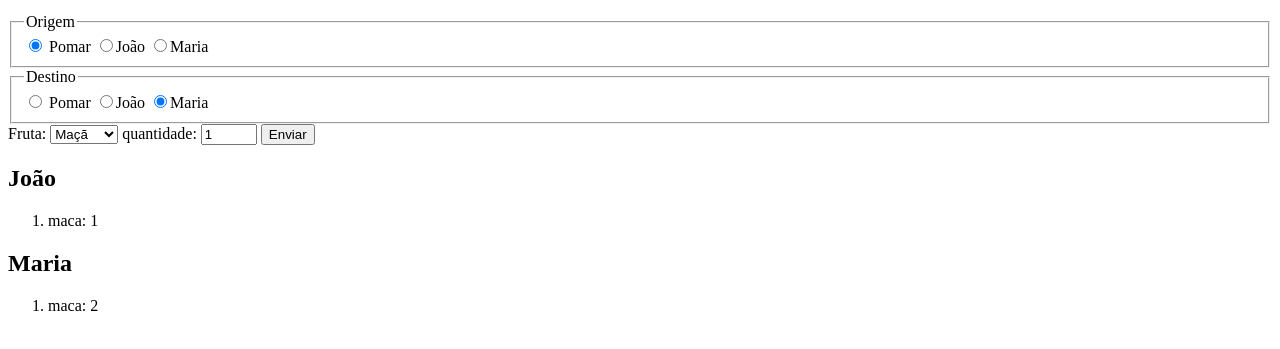
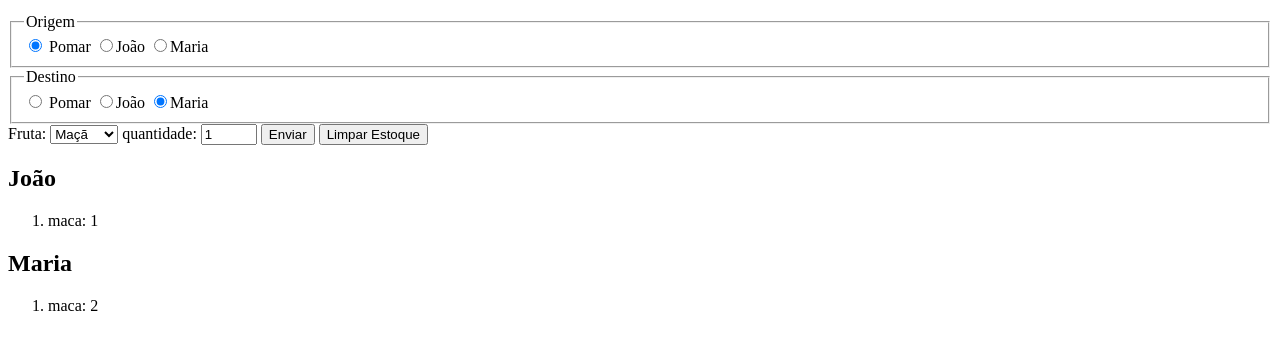
Before and after one commit to ufjf-dcc202/ufjf-dcc202-2023-3-a-atv12-DiegoSMazzoni, a website with bundled scripts: page index.html in a window 1280 px wide. Shown: the part 101-450 px from the top of the page. Built offline with nearby package versions, Linux system fonts and the light colour scheme.

Commit message:
cria botao para limpar estoque

```diff
--- a/index.html
+++ b/index.html
@@ -48,6 +48,7 @@
                 value="1"
                 />
                 <button type="submit">Enviar</button>
+                <button id="limpaEstoque">Limpar Estoque</button>
             </form>
         </section>
         <section id="saida">
```
